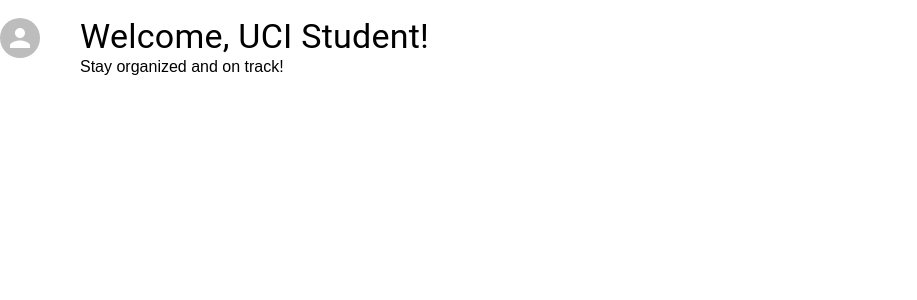
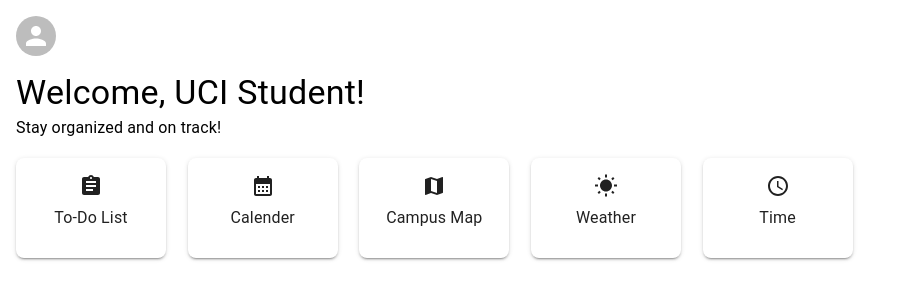
Before and after one commit to mendel1224/ZotAssist, a Next.js app: page / in a window 1280 px wide. Shown: the top 300 px of the page, without its empty margins (0-917 px from the left). Built offline with nearby package versions, Linux system fonts and the light colour scheme.

Commit message:
Created Header Dashboard

```diff
--- a/package.json
+++ b/package.json
@@ -9,8 +9,9 @@
     "lint": "next lint"
   },
   "dependencies": {
-    "@emotion/react": "^11.13.5",
-    "@emotion/styled": "^11.13.5",
+    "@emotion/react": "^11.14.0",
+    "@emotion/styled": "^11.14.0",
+    "@mui/icons-material": "^6.1.10",
     "@mui/material": "^6.1.10",
     "next": "15.0.3",
     "react": "^18.2.0",
--- /dev/null
+++ b/src/app/components/DashBoard.js
@@ -0,0 +1,60 @@
+import React from 'react';
+import {Avatar, Box, Typography, Card, CardContent, Grid  } from '@mui/material';
+import AssignmentIcon from '@mui/icons-material/Assignment';
+import CalendarMonthIcon from '@mui/icons-material/CalendarMonth';
+import MapIcon from '@mui/icons-material/Map';
+import WbSunnyIcon from '@mui/icons-material/WbSunny';
+import AccessTimeIcon from '@mui/icons-material/AccessTime';
+
+
+
+const DashBoard = () => {
+
+    const cardData = [
+
+        { title: "To-Do List" , icon:  <AssignmentIcon />} ,
+        { title: "Calender", icon: <CalendarMonthIcon /> },
+        { title: "Campus Map", icon: <MapIcon/>  } ,
+        { title: "Weather", icon: <WbSunnyIcon/> } ,
+        { title: "Time", icon: <AccessTimeIcon/> }
+
+]
+
+
+
+    return (
+        <Grid container spacing={7} justifyContent="align-start">
+        {cardData.map((card, index) => (
+          <Grid item xs={6} sm={4} md={2} key={index}>
+            <Card
+              sx={{
+                textAlign: 'center',
+                boxShadow: 2,
+                borderRadius: 2,
+                padding: 2,
+                display: 'flex',
+                flexDirection: 'column',
+                alignItems: 'center',
+                //Sizing
+                minWidth: 150, // Set a consistent width
+                minHeight: 100, // Set a consistent height
+
+              }}
+            >
+              {/* Icon */}
+              {card.icon}
+              {/* Title */}
+              <Typography variant="body1" sx={{ marginTop: 1 }}>
+                {card.title}
+              </Typography>
+            </Card>
+          </Grid>
+        ))}
+      </Grid>
+
+
+
+    )
+}
+
+export default DashBoard;
--- a/src/app/components/header.js
+++ b/src/app/components/header.js
@@ -1,36 +1,52 @@
 import React from 'react';
-import { Avatar, Box, Typography } from '@mui/material';
+import { Avatar, Box, Typography, Card, CardContent } from '@mui/material';
+import DashBoard from './DashBoard';
+
+
 
 const Header = () => {
     return (
 
-    <Box
+<Box
     sx =
     {{
         display: 'flex',
-        alignItems: 'center',
-        gap: 5
+        flexDirection: 'column', // Stack items vertically
+        alignItems: 'flex-start',
+        gap: 2,
+        paddingLeft: 2,
+        //marginTop: 0, // Vertical margin
 
     }}
     >
-    <Avatar alt = "profile icon"  />
 
-   <Box
+<Box
    sx = {{
     display: 'flex',
     alignItems: 'flex-start',
     flexDirection: 'column',
-    marginTop: 2, // Vertical margin
-   }}>
+    marginTop: 2 , // Vertical margin
+   }}
+   >
+    <Avatar alt = "profile icon"  />
 
-
-    <Typography variant = "h4" align = "left" color = "black">
+    <Typography variant = "h4" align = "left" color = "black" marginTop={2}>
         Welcome, UCI Student!
     </Typography>
-    <Typography variant  = "subtitile1" align = "left" color = "black">
+    <Typography variant  = "subtitle1" align = "left" color = "black">
         Stay organized and on track!
     </Typography>
     </Box>
+
+ <Box
+ sx =
+   {{
+    display: 'flex',
+    alignItems: 'flex-start',
+   }}
+   >
+   <DashBoard />
+   </Box>
 </Box>
 );
 }
--- a/src/app/page.js
+++ b/src/app/page.js
@@ -1,5 +1,5 @@
 import React from 'react';
-import Header from './components/header.js'
+import Header from './components/Header.js'
 import { Box } from '@mui/material';
 
 export default function Home() {
```
Also changed, not shown: 1 other file (tests, documents, lock files or other folders).
